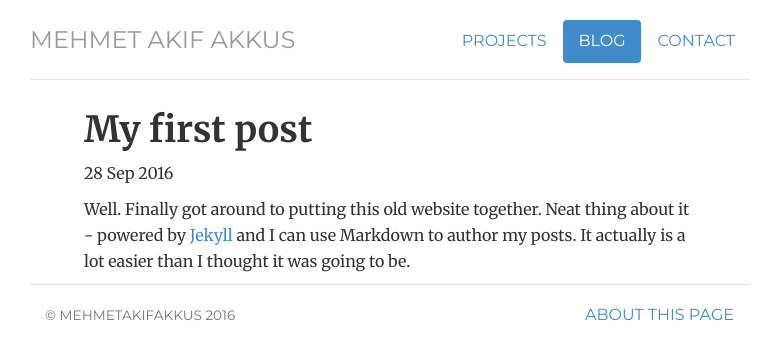
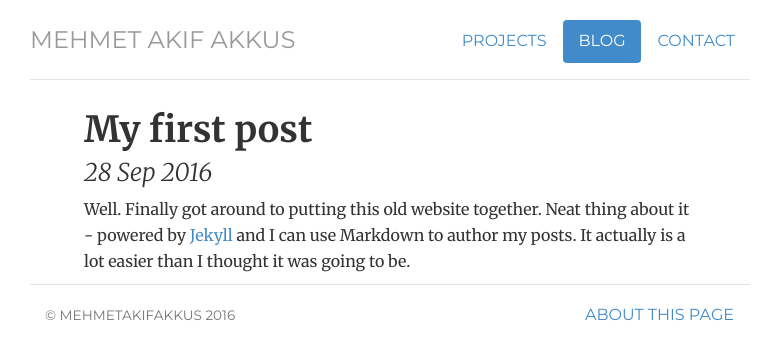
Before and after one commit to mehmetakifakkus/mehmetakifakkus.github.io, a Jekyll site: the page built from _posts/2016-09-28-my-first-post.md, in a window 1280 px wide. Shown: the top 360 px of the page, without its empty margins (250-1014 px from the left). Built offline with Jekyll 4.4.1, drawn with Linux system fonts in a browser that asks for light colours.

Commit message:
Update style.css

```diff
--- a/css/style.css
+++ b/css/style.css
@@ -37,7 +37,7 @@ ul.listnotes li {line-height: 30px; }
 
 /* Note */
 .note, .contact, .about, .error, .swatches { width: 85%; margin: 0 auto; line-height: 26px; }
-.note h2.date, note p.date, .swatch-log h2.date { font-size: 24.5px; font-weight: 300; font-style: italic; }
+.note h2.date, .note p.date, .swatch-log h2.date { font-size: 24.5px; font-weight: 300; font-style: italic; }
 
 /* Swatches */
 .swatch-log h2.date { margin-bottom: 30px; }
```
